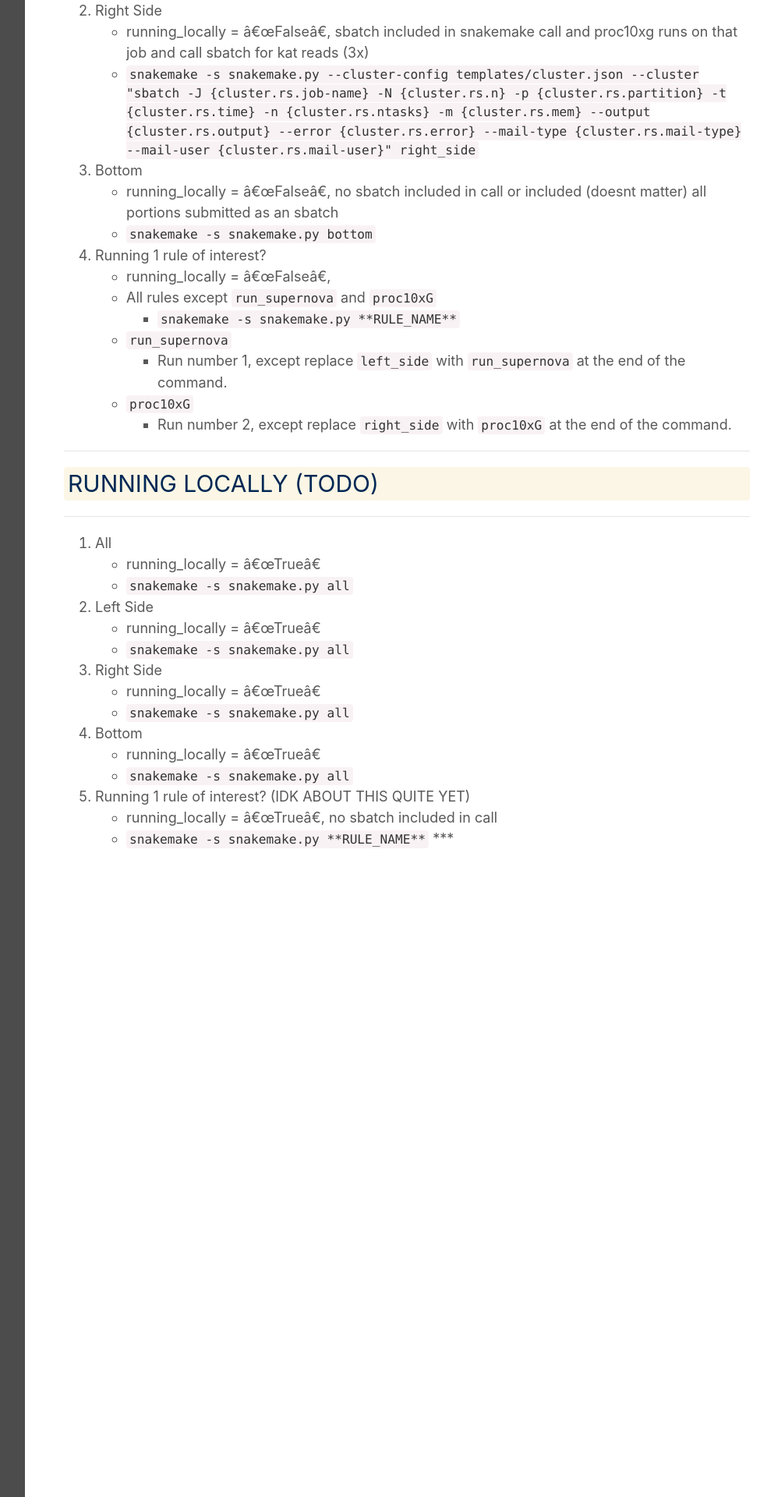
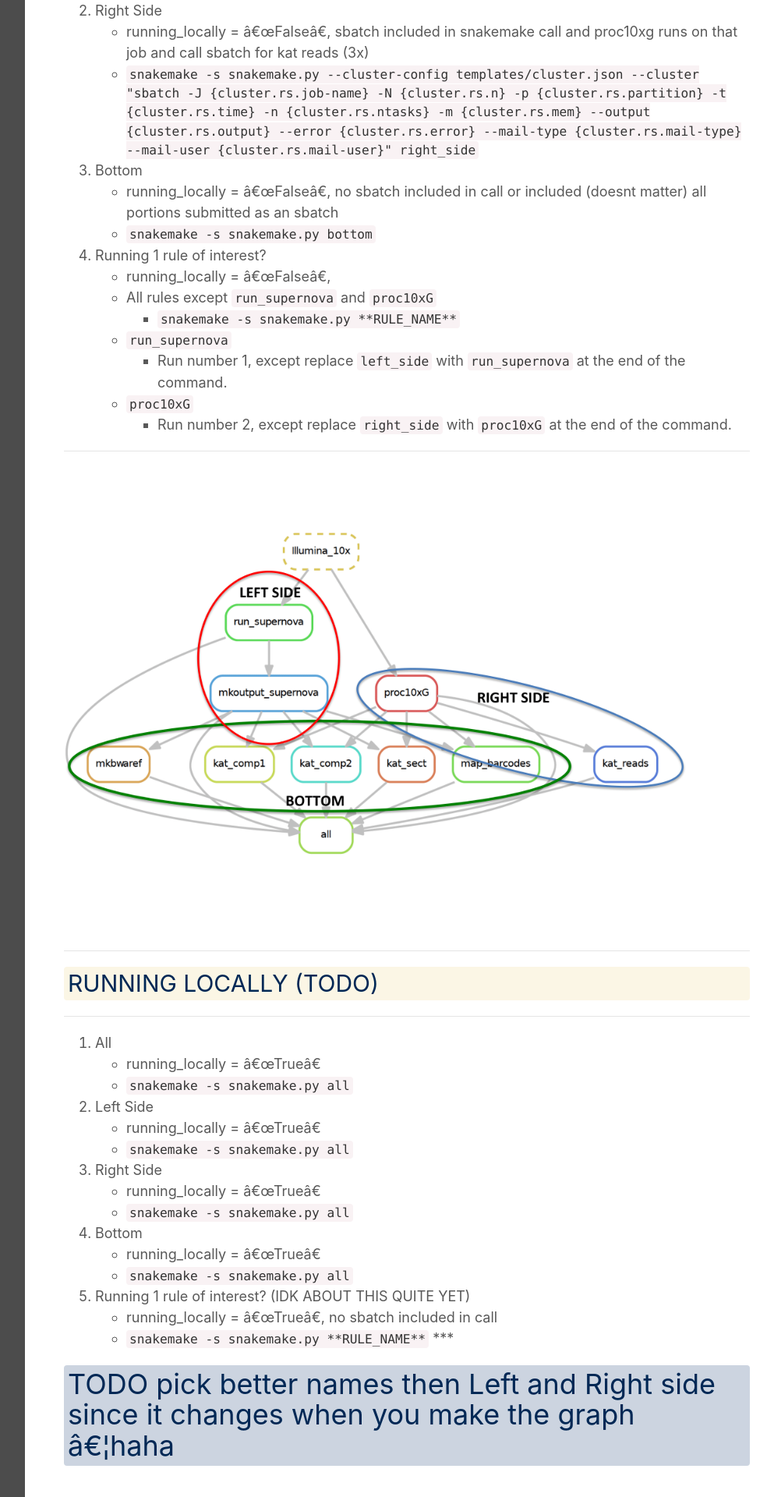
Before and after one commit to ucdavis-bioinformatics-training/ucdavis-bioinformatics-training_snakemake, a Jekyll site: the page built from snakemake_10x/assembly.md, in a window 1280 px wide. Shown: the part 1387-3307 px from the top of the page at 78% size, without its empty margins (268-1261 px from the left). Built offline with Jekyll 4.4.1, drawn with Linux system fonts in a browser that asks for light colours; our own code applies the rules of GitHub Pages for plain Markdown files.

Commit message:
another pretty picture

```diff
--- a/snakemake_10x/assembly.md
+++ b/snakemake_10x/assembly.md
@@ -48,6 +48,10 @@
 
 ***
 
+ <img src="dag_circled-1.png" alt="dag" height="600px" width="800px"/>
+
+***
+
 
 ## RUNNING LOCALLY (TODO)
 
@@ -72,3 +76,6 @@
     - running_locally = "True", no sbatch included in call
     - `snakemake -s snakemake.py **RULE_NAME**`
 ***
+
+
+# TODO pick better names then Left and Right side since it changes when you make the graph ...haha
```
Also changed, not shown: snakemake_10x/dag_circled-1.png (added).
